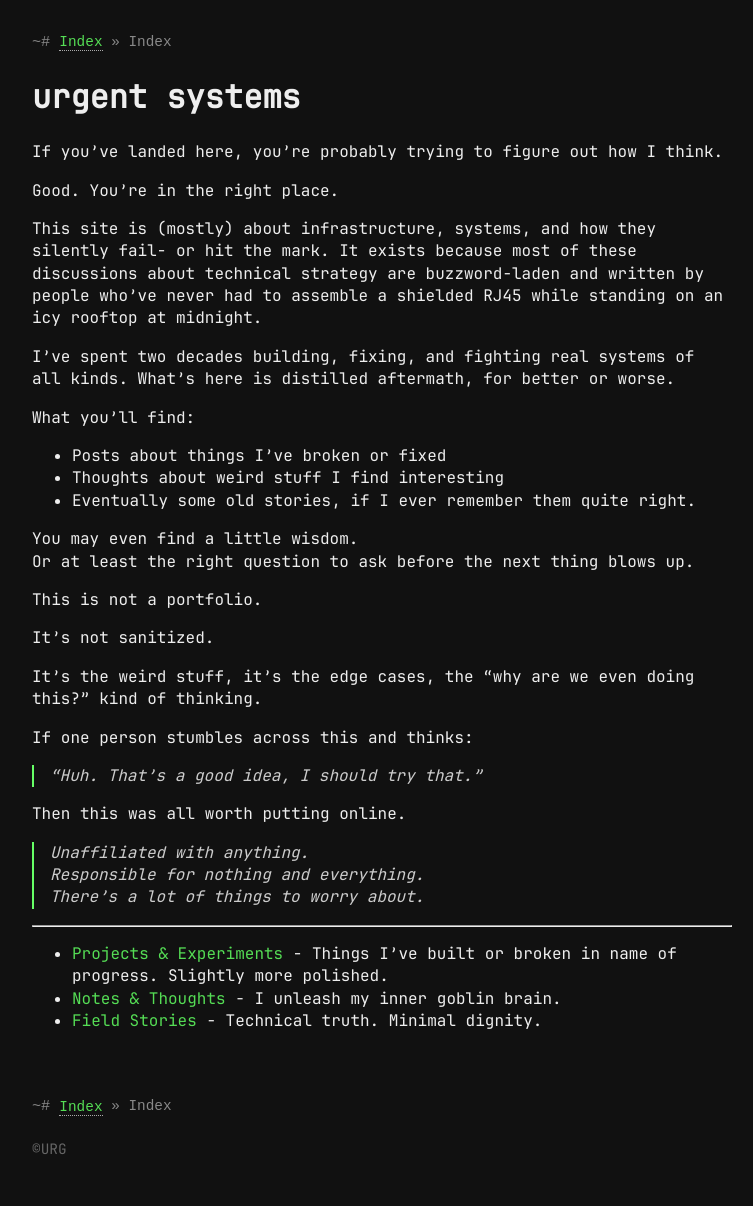
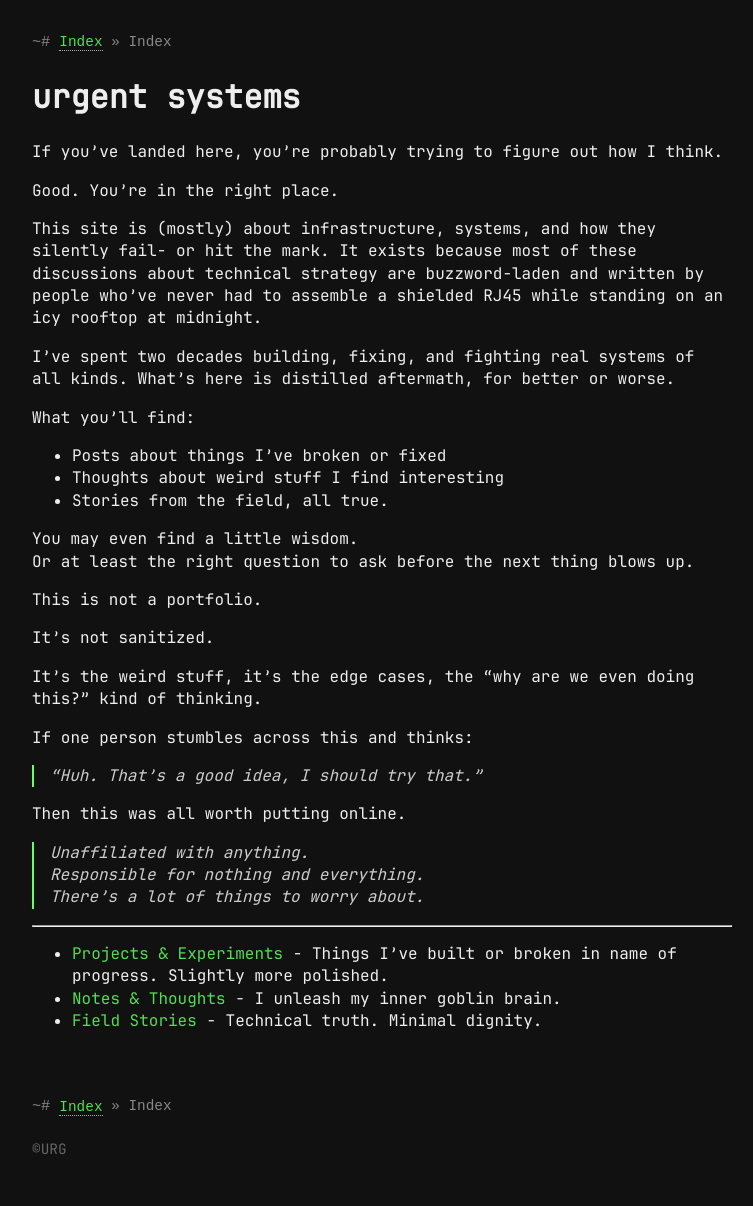
Before and after one commit to urgdog/urg.systems, a Jekyll site: the page built from index.md, in a window 1280 px wide. Shown: the whole page, without its empty margins (258-1011 px from the left). Built offline with Jekyll 4.4.1, drawn with Linux system fonts in a browser that asks for light colours.

Commit message:
fix words

```diff
--- a/index.md
+++ b/index.md
@@ -19,7 +19,7 @@ What's here is distilled aftermath, for better or worse.
 What you'll find:
 - Posts about things I’ve broken or fixed
 - Thoughts about weird stuff I find interesting
-- Eventually some old stories, if I ever remember them quite right.
+- Stories from the field, all true.
 
 You may even find a little wisdom.
 Or at least the right question to ask before the next thing blows up.
```
